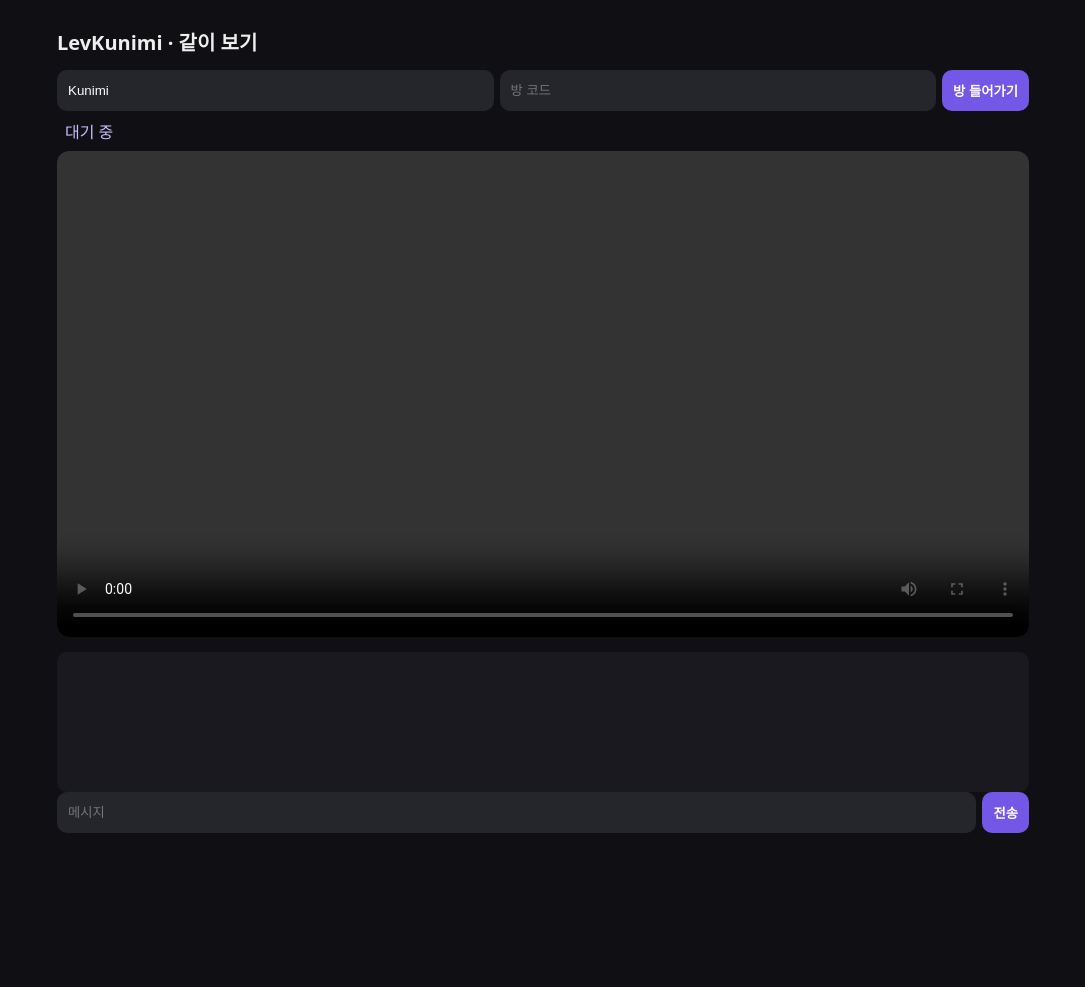
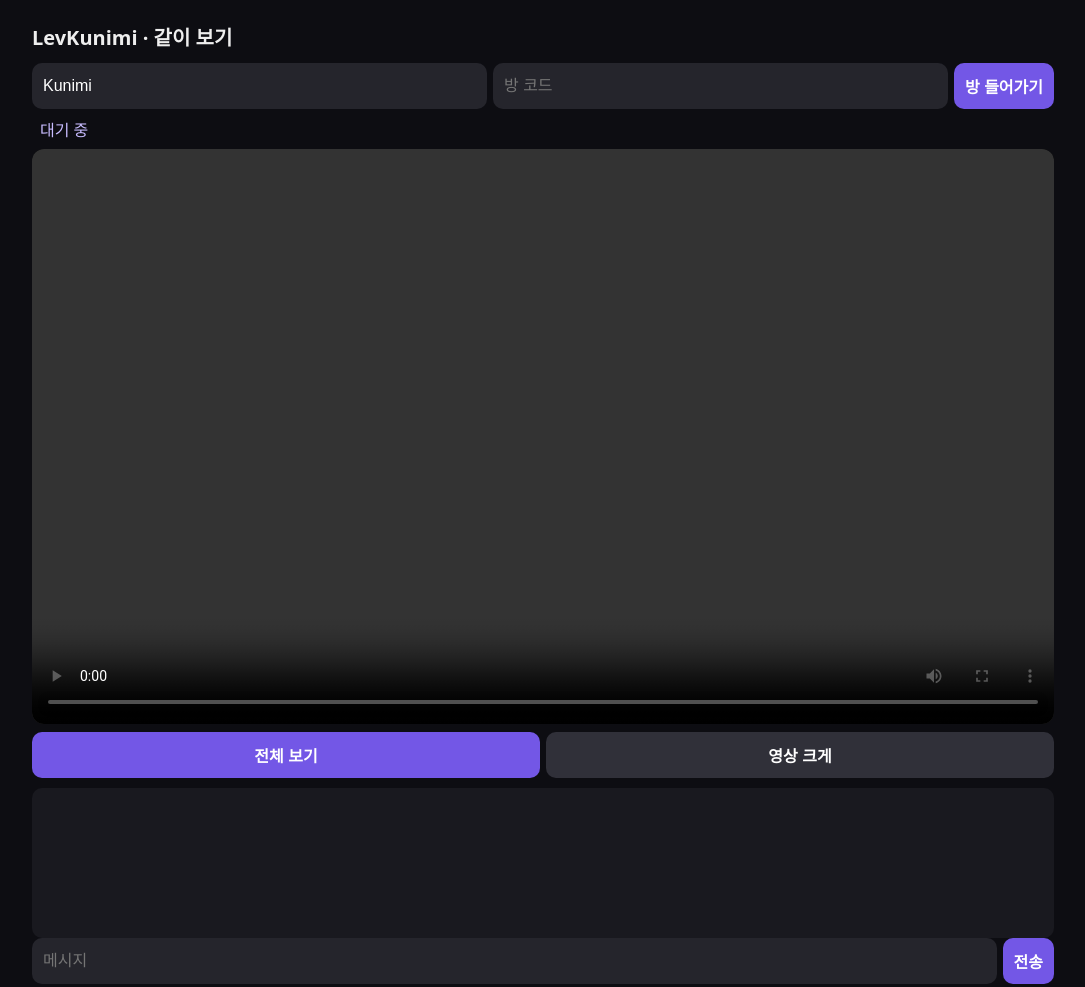
Before and after one commit to ailla-ailla/aira-laftel-together, a website: page guest.html in a window 1280 px wide. Shown: the whole page, without its empty margins (97-1182 px from the left). Before the commit the page ends 847 px from the top, so only its background shows below. Drawn offline with Linux system fonts and the light colour scheme.

Commit message:
Add files via upload

```diff
--- a/guest.html
+++ b/guest.html
@@ -1,12 +1,13 @@
 <!doctype html><html lang="ko"><meta charset="utf-8"><meta name="viewport" content="width=device-width"><link rel="stylesheet" href="style.css"><main>
-<h1>LevKunimi · 같이 보기</h1><div class="row"><input id="name" placeholder="닉네임" value="Kunimi"><input id="r" placeholder="방 코드"><button id="j">방 들어가기</button></div><div id="st" class="status">대기 중</div><video id="v" autoplay playsinline controls></video>
+<h1>LevKunimi · 같이 보기</h1><div class="mobileTop"><div class="row joinRow"><input id="name" value="Kunimi" placeholder="닉네임"><input id="r" placeholder="방 코드"><button id="j">방 들어가기</button></div><div id="st" class="status">대기 중</div></div>
+<div class="playerWrap"><video id="v" autoplay playsinline controls></video></div>
+<div class="cropRow"><button id="fit" class="active">전체 보기</button><button id="fill">영상 크게</button></div>
 <div class="chat"><div id="msgs"></div><div class="row"><input id="msg" placeholder="메시지"><button id="send">전송</button></div></div></main><script>
 let w,p,myName="Kunimi";const URL=(location.protocol==="https:"?"wss://":"ws://")+location.host;
-const by=id=>document.getElementById(id),r=by("r"),j=by("j"),st=by("st"),nameEl=by("name"),v=by("v"),msgs=by("msgs"),msg=by("msg"),send=by("send");
+const $=x=>document.getElementById(x);
 function add(n,t,me=false){let d=document.createElement("div");if(me)d.className="me";d.textContent=n+": "+t;msgs.appendChild(d);msgs.scrollTop=msgs.scrollHeight}
-j.onclick=()=>{let room=r.value.trim().toUpperCase();myName=nameEl.value.trim()||"Kunimi";if(!room)return;w=new WebSocket(URL);
-w.onopen=()=>{w.send(JSON.stringify({type:"join",role:"guest",room,name:myName}));st.textContent="방 "+room+" · 연결됨"};
-w.onmessage=async e=>{let m=JSON.parse(e.data);if(m.type==="offer"){p=new RTCPeerConnection({iceServers:[{urls:"stun:stun.l.google.com:19302"}]});p.ontrack=e=>{v.srcObject=e.streams[0];v.play().catch(()=>st.textContent="영상의 재생 버튼을 눌러줘")};p.onicecandidate=e=>e.candidate&&w.send(JSON.stringify({type:"ice",candidate:e.candidate}));await p.setRemoteDescription(m.offer);let a=await p.createAnswer();await p.setLocalDescription(a);w.send(JSON.stringify({type:"answer",answer:p.localDescription}))}if(m.type==="ice"&&p)try{await p.addIceCandidate(m.candidate)}catch{}if(m.type==="chat")add(m.name||"상대",m.text)}};
-function sendChat(){let t=msg.value.trim();if(!t||!w||w.readyState!==1)return;w.send(JSON.stringify({type:"chat",name:myName,text:t}));add("나",t,true);msg.value=""}
-send.onclick=sendChat;msg.onkeydown=e=>{if(e.key==="Enter")sendChat()};
+fit.onclick=()=>{v.style.objectFit="contain";fit.classList.add("active");fill.classList.remove("active")};
+fill.onclick=()=>{v.style.objectFit="cover";fill.classList.add("active");fit.classList.remove("active")};
+j.onclick=()=>{let room=r.value.trim().toUpperCase();myName=name.value.trim()||"Kunimi";if(!room)return;w=new WebSocket(URL);w.onopen=()=>{w.send(JSON.stringify({type:"join",role:"guest",room,name:myName}));st.textContent="방 "+room+" · 연결됨"};w.onmessage=async e=>{let m=JSON.parse(e.data);if(m.type==="offer"){p=new RTCPeerConnection({iceServers:[{urls:"stun:stun.l.google.com:19302"}]});p.ontrack=e=>{v.srcObject=e.streams[0];v.play().catch(()=>st.textContent="영상의 재생 버튼을 눌러줘")};p.onicecandidate=e=>e.candidate&&w.send(JSON.stringify({type:"ice",candidate:e.candidate}));await p.setRemoteDescription(m.offer);let a=await p.createAnswer();await p.setLocalDescription(a);w.send(JSON.stringify({type:"answer",answer:p.localDescription}))}if(m.type==="ice"&&p)try{await p.addIceCandidate(m.candidate)}catch{}if(m.type==="chat")add(m.name||"상대",m.text)}};
+function sc(){let t=msg.value.trim();if(!t||!w||w.readyState!==1)return;w.send(JSON.stringify({type:"chat",name:myName,text:t}));add("나",t,true);msg.value=""}send.onclick=sc;msg.onkeydown=e=>{if(e.key==="Enter")sc()};
 </script>
--- a/package.json
+++ b/package.json
@@ -1,6 +1,6 @@
 {
-  "name": "levkunimi-share-chat",
-  "version": "2.1.0",
+  "name": "levkunimi",
+  "version": "0.0.1",
   "private": true,
   "scripts": {
     "start": "node server.js"
--- a/style.css
+++ b/style.css
@@ -1 +1,8 @@
-*{box-sizing:border-box}body{margin:0;background:#101014;color:#eee;font-family:system-ui}main{max-width:1000px;margin:auto;padding:14px}h1{font-size:20px}.row{display:flex;gap:6px;flex-wrap:wrap}input,button{padding:11px;border:0;border-radius:10px}input{background:#25252c;color:#fff;flex:1}button{background:#7357e6;color:#fff;font-weight:700}.status{padding:8px;color:#c8bcff}video{width:100%;max-height:68vh;background:#000;border-radius:12px}.chat{margin-top:10px}#msgs{height:140px;overflow:auto;background:#19191f;padding:10px;border-radius:10px}.me{color:#c8bcff}
+*{box-sizing:border-box}html,body{margin:0;background:#0d0d12;color:#eee;font-family:system-ui,sans-serif}main{max-width:1050px;margin:auto;padding:14px}
+h1{font-size:20px;margin:8px 0 12px}.row{display:flex;gap:6px;flex-wrap:wrap}input,button{padding:11px;border:0;border-radius:10px;font-size:16px}
+input{background:#25252c;color:#fff;flex:1;min-width:0}button{background:#7357e6;color:#fff;font-weight:700}.status{padding:8px;color:#c8bcff}
+.playerWrap{width:100%;background:#000;border-radius:12px;overflow:hidden;aspect-ratio:16/9;display:flex;align-items:center;justify-content:center}
+video{width:100%;height:100%;object-fit:cover;background:#000}.chat{margin-top:10px}#msgs{height:150px;overflow:auto;background:#19191f;padding:10px;border-radius:10px}.me{color:#c8bcff}
+.cropRow{display:flex;gap:6px;margin:8px 0}.cropRow button{flex:1;background:#303039}.cropRow button.active{background:#7357e6}
+@media(max-width:600px){main{padding:10px}h1{font-size:18px}.playerWrap{border-radius:8px}#msgs{height:135px}.joinRow input:first-child{flex-basis:100%}}
+@media(orientation:landscape) and (max-height:600px){main{max-width:none;padding:0}.mobileTop,.chat,h1{display:none}.playerWrap{width:100vw;height:100vh;aspect-ratio:auto;border-radius:0}video{object-fit:contain}}
```
Also changed, not shown: host.html (+4 -14 lines), README.txt.
